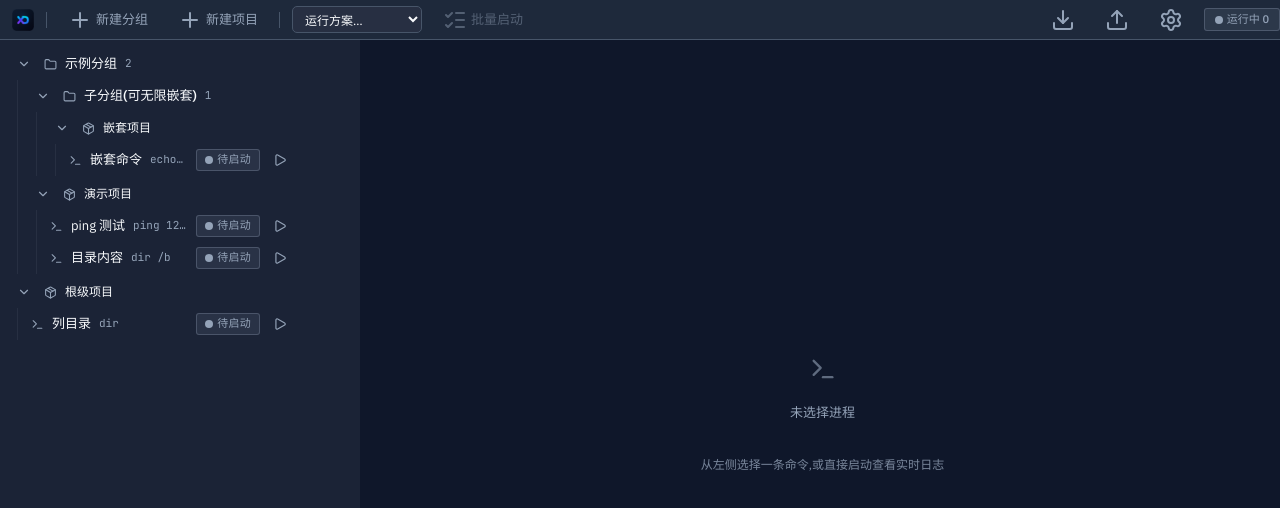
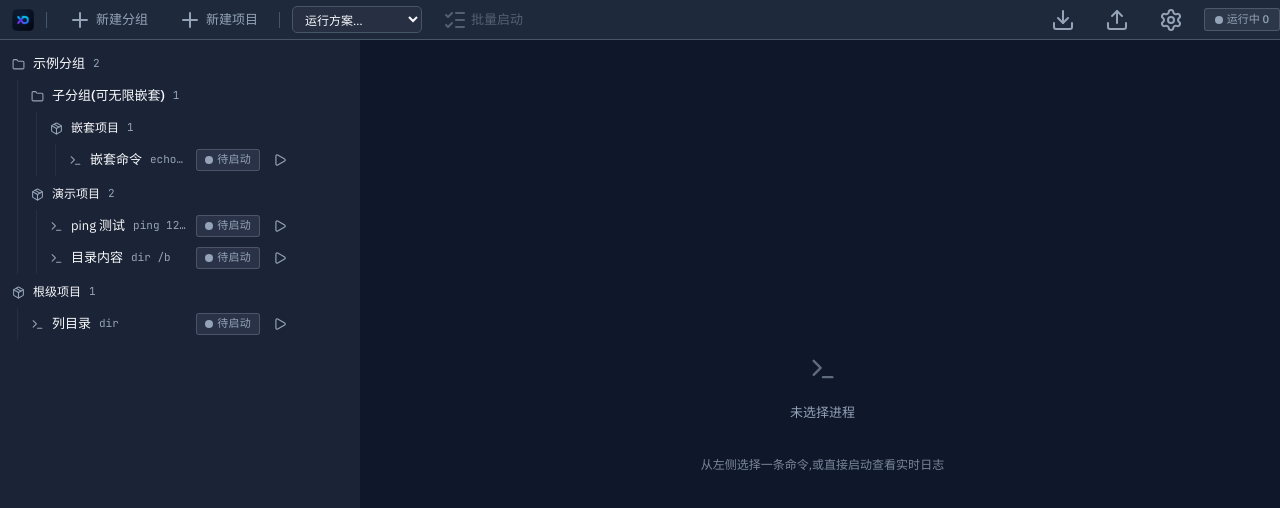
Before and after one commit to hzlo/xon, a Vue app: page / in a window 1280 px wide. Shown: the top 508 px of the page. Built offline with nearby package versions, Linux system fonts and the light colour scheme.

Commit message:
feat: 去掉折叠箭头,折叠态用行背景色表达
- 分组/项目行移除 chevron 按钮,点击整行(或名称)切换折叠
- 折叠态 = 行背景 muted 底,悬停加深;展开态透明
- 项目行补充命令数计数徽章;行内管理按钮加 click.stop 防误触折叠

```diff
--- a/src/components/GroupNode.vue
+++ b/src/components/GroupNode.vue
@@ -1,7 +1,7 @@
 <script setup>
 // 分组节点(递归):分组行(可折叠、可拖拽、可投放)+ 子分组 + 项目。
 import { inject, ref } from "vue";
-import { ChevronDown, Folder, FolderPlus, Pencil, Plus, Trash2 } from "lucide-vue-next";
+import { Folder, FolderPlus, Pencil, Plus, Trash2 } from "lucide-vue-next";
 import { confirmAction, moveNode, removeGroup, store } from "../stores/app.js";
 import GroupNode from "./GroupNode.vue";
 import ProjectNode from "./ProjectNode.vue";
@@ -58,35 +58,22 @@ function onDrop(e) {
   <section class="group">
     <div
       class="row group-row"
-      :class="{ 'drop-target': dragOver }"
+      :class="{ 'drop-target': dragOver, 'is-collapsed': group.collapsed }"
       draggable="true"
       @dragstart="onDragStart"
       @dragover="onDragOver"
       @dragleave="onDragLeave"
       @drop="onDrop"
+      @click="toggle"
     >
-      <button
-        class="btn-ghost icon-btn group-toggle"
-        :aria-expanded="!group.collapsed"
-        :aria-label="`${group.collapsed ? '展开' : '折叠'}分组 ${group.name}`"
-        @click="toggle"
-      >
-        <ChevronDown class="chevron" :class="{ collapsed: group.collapsed }" />
-      </button>
       <Folder class="row-icon" />
-      <span
-        class="group-name"
-        role="button"
-        tabindex="0"
-        @click="toggle"
-        @keydown.enter.prevent="toggle"
-      >{{ group.name }}</span>
+      <span class="group-name">{{ group.name }}</span>
       <span class="count">{{ (group.groups?.length ?? 0) + (group.projects?.length ?? 0) }}</span>
       <span class="row-actions manage-actions">
-        <button class="btn-ghost icon-btn" :aria-label="`在 ${group.name} 中新建子分组`" @click="handlers.create({ kind: 'group', mode: 'create', parentGroup: group })"><Plus /></button>
-        <button class="btn-ghost icon-btn" :aria-label="`在 ${group.name} 中新建项目`" @click="handlers.create({ kind: 'project', mode: 'create', parentGroup: group })"><FolderPlus /></button>
-        <button class="btn-ghost icon-btn" :aria-label="`重命名分组 ${group.name}`" @click="handlers.edit({ kind: 'group', mode: 'edit', group })"><Pencil /></button>
-        <button class="btn-ghost icon-btn is-danger" :aria-label="`删除分组 ${group.name}`" @click="onDelete"><Trash2 /></button>
+        <button class="btn-ghost icon-btn" :aria-label="`在 ${group.name} 中新建子分组`" @click.stop="handlers.create({ kind: 'group', mode: 'create', parentGroup: group })"><Plus /></button>
+        <button class="btn-ghost icon-btn" :aria-label="`在 ${group.name} 中新建项目`" @click.stop="handlers.create({ kind: 'project', mode: 'create', parentGroup: group })"><FolderPlus /></button>
+        <button class="btn-ghost icon-btn" :aria-label="`重命名分组 ${group.name}`" @click.stop="handlers.edit({ kind: 'group', mode: 'edit', group })"><Pencil /></button>
+        <button class="btn-ghost icon-btn is-danger" :aria-label="`删除分组 ${group.name}`" @click.stop="onDelete"><Trash2 /></button>
       </span>
     </div>
 
--- a/src/components/ProjectNode.vue
+++ b/src/components/ProjectNode.vue
@@ -2,7 +2,6 @@
 // 项目节点:项目行(可拖拽移动)+ 其命令行(启动/停止/重启/编辑/删除)。
 import { inject } from "vue";
 import {
-  ChevronDown,
   CodeXml,
   Package,
   FolderOpen,
@@ -97,31 +96,23 @@ function onDragStart(e) {
 
 <template>
   <div class="project">
-    <div class="row project-row" draggable="true" @dragstart="onDragStart">
-      <button
-        class="btn-ghost icon-btn group-toggle"
-        :aria-expanded="!project.collapsed"
-        :aria-label="`${project.collapsed ? '展开' : '折叠'}项目 ${project.name}`"
-        @click="toggle"
-      >
-        <ChevronDown class="chevron" :class="{ collapsed: project.collapsed }" />
-      </button>
+    <div
+      class="row project-row"
+      :class="{ 'is-collapsed': project.collapsed }"
+      draggable="true"
+      @dragstart="onDragStart"
+      @click="toggle"
+    >
       <Package class="row-icon" />
-      <span
-        class="project-name"
-        role="button"
-        tabindex="0"
-        :title="project.dir"
-        @click="toggle"
-        @keydown.enter.prevent="toggle"
-      >{{ project.name }}</span>
+      <span class="project-name">{{ project.name }}</span>
+      <span class="count">{{ project.commands.length }}</span>
       <span class="row-actions manage-actions">
-        <button class="btn-ghost icon-btn" aria-label="打开目录" title="打开目录" @click="openIn(openDirInExplorer)"><FolderOpen /></button>
-        <button class="btn-ghost icon-btn" aria-label="打开终端" title="打开终端" @click="openIn(openTerminal)"><SquareTerminal /></button>
-        <button class="btn-ghost icon-btn" aria-label="VSCode 打开" title="VSCode 打开" @click="openIn(openVscode)"><CodeXml /></button>
-        <button class="btn-ghost icon-btn" :aria-label="`在 ${project.name} 中新建命令`" @click="handlers.create({ kind: 'command', mode: 'create', project })"><Plus /></button>
-        <button class="btn-ghost icon-btn" :aria-label="`编辑项目 ${project.name}`" @click="handlers.edit({ kind: 'project', mode: 'edit', project })"><Pencil /></button>
-        <button class="btn-ghost icon-btn is-danger" :aria-label="`删除项目 ${project.name}`" @click="onDelete"><Trash2 /></button>
+        <button class="btn-ghost icon-btn" aria-label="打开目录" title="打开目录" @click.stop="openIn(openDirInExplorer)"><FolderOpen /></button>
+        <button class="btn-ghost icon-btn" aria-label="打开终端" title="打开终端" @click.stop="openIn(openTerminal)"><SquareTerminal /></button>
+        <button class="btn-ghost icon-btn" aria-label="VSCode 打开" title="VSCode 打开" @click.stop="openIn(openVscode)"><CodeXml /></button>
+        <button class="btn-ghost icon-btn" :aria-label="`在 ${project.name} 中新建命令`" @click.stop="handlers.create({ kind: 'command', mode: 'create', project })"><Plus /></button>
+        <button class="btn-ghost icon-btn" :aria-label="`编辑项目 ${project.name}`" @click.stop="handlers.edit({ kind: 'project', mode: 'edit', project })"><Pencil /></button>
+        <button class="btn-ghost icon-btn is-danger" :aria-label="`删除项目 ${project.name}`" @click.stop="onDelete"><Trash2 /></button>
       </span>
     </div>
 
--- a/src/styles/tree.css
+++ b/src/styles/tree.css
@@ -17,6 +17,19 @@
 .cmd-row,
 .group-row {
   width: 100%;
+}
+
+/* 分组/项目行可点击折叠 */
+.group-row,
+.project-row {
+  cursor: pointer;
+}
+/* 折叠状态用背景色表达(替代箭头) */
+.row.is-collapsed {
+  background: var(--color-muted);
+}
+.row.is-collapsed:hover {
+  background: var(--color-secondary);
 }
 
 .group-name {
```
